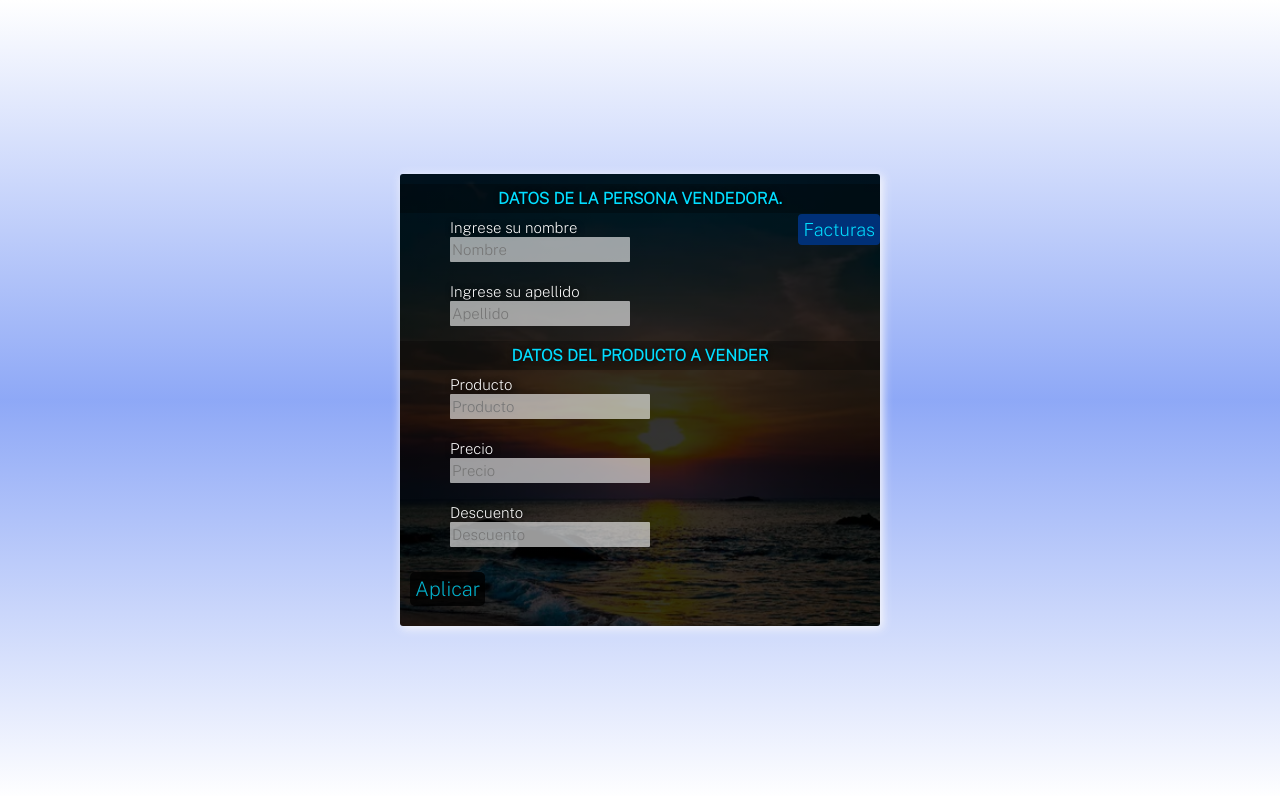
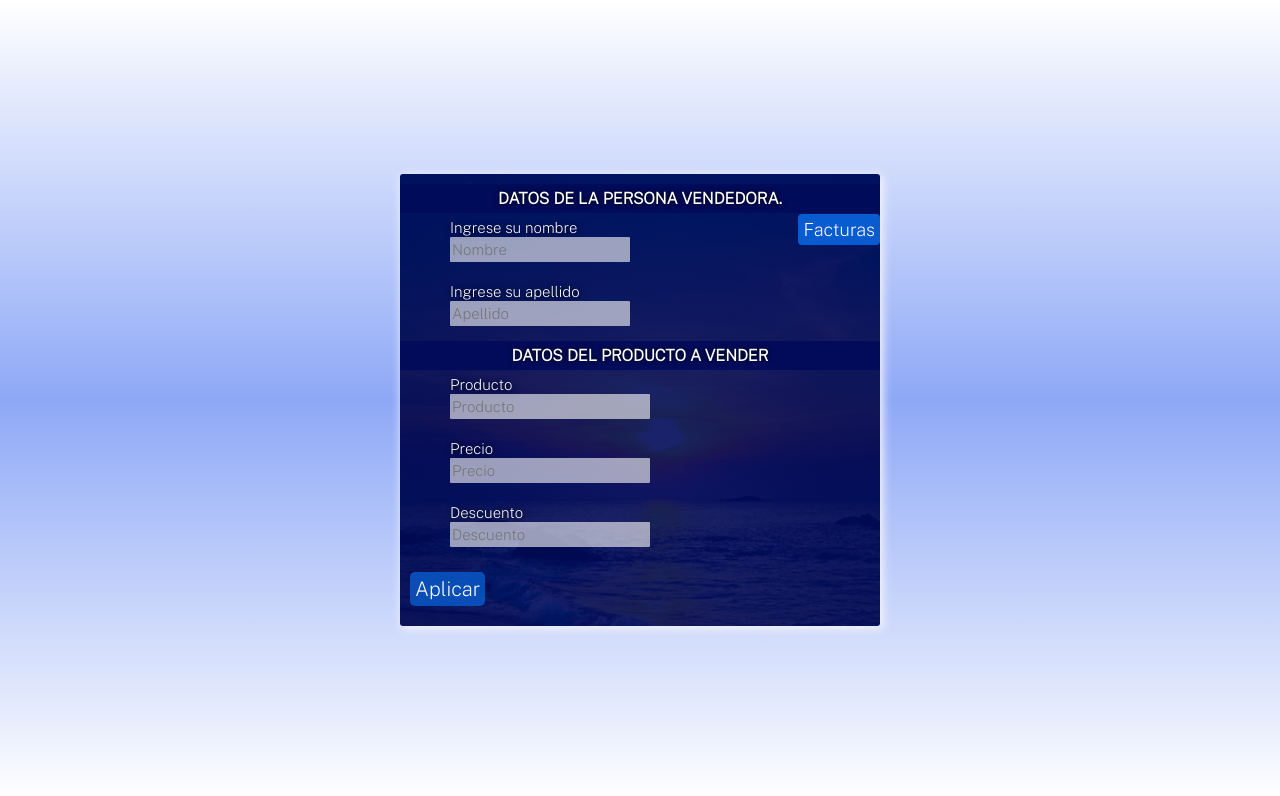
Before and after one commit to rolandoWe/registroFacturas, a plain HTML site: page index.html in a window 1280 px wide. Drawn offline with nearby package versions, Linux system fonts and the light colour scheme.

Commit message:
Add files via upload

```diff
--- a/index.css
+++ b/index.css
@@ -17,25 +17,25 @@ body{
     justify-content: center;
 }
 .facturas{
-    background-color: rgb(0, 48, 119);
+    background-color: rgb(9, 92, 207);
     position: absolute;
     top:40px;
     right: 0%;
     padding: 5px;
     font-size: 18px;
-    color:rgb(2, 221, 255);
+    color:rgb(255, 255, 255);
     border-radius: 4px;
     cursor: pointer;
 }
 .facturas:hover{
-    background-color: rgb(2, 79, 195);
+    background-color: rgb(43, 112, 150,.7);
     color:rgb(46, 227, 255);
 }
 .formulario{
     width:40%;
     margin:20px auto;
     padding: 10px 0;
-    background-image: linear-gradient(rgba(0, 0, 0, 0.8),rgba(0, 0, 0, 0.8),rgba(0, 0, 0, 0.8)),url("imagenes/atardecer.png");
+    background-image: linear-gradient(rgba(0, 11, 90, 0.9),rgba(0, 11, 90, 0.9),rgba(0, 11, 90, 0.9)),url("imagenes/atardecer.png");
     border-radius: 3px;
     background-size: cover;
     background-repeat: no-repeat;
@@ -46,19 +46,19 @@ body{
     text-align: center;
     padding: 5px 0;
     /* background-color: rgb(0, 48, 119); */
-    color: rgb(2, 221, 255);
+    color: rgb(255, 255, 255);
     font-weight: bold;
     text-shadow: 0 0 5px black;
-    background-color: rgb(0, 0, 0,.3);
+    background-color: rgb(0, 11, 90,.9);
 }
 .formulario input[type="submit"]{
-    background-color: rgb(0, 0, 0,.8);
+    background-color: rgba(9, 92, 207, 0.8);
     padding: 5px;
     border:none;
     border-radius: 5px;
     margin: 10px;
     font-size: 20px;
-    color:rgb(3, 177, 204);
+    color:rgb(255, 255, 255);
     cursor: pointer;
     transition: .5s;
 }
```
